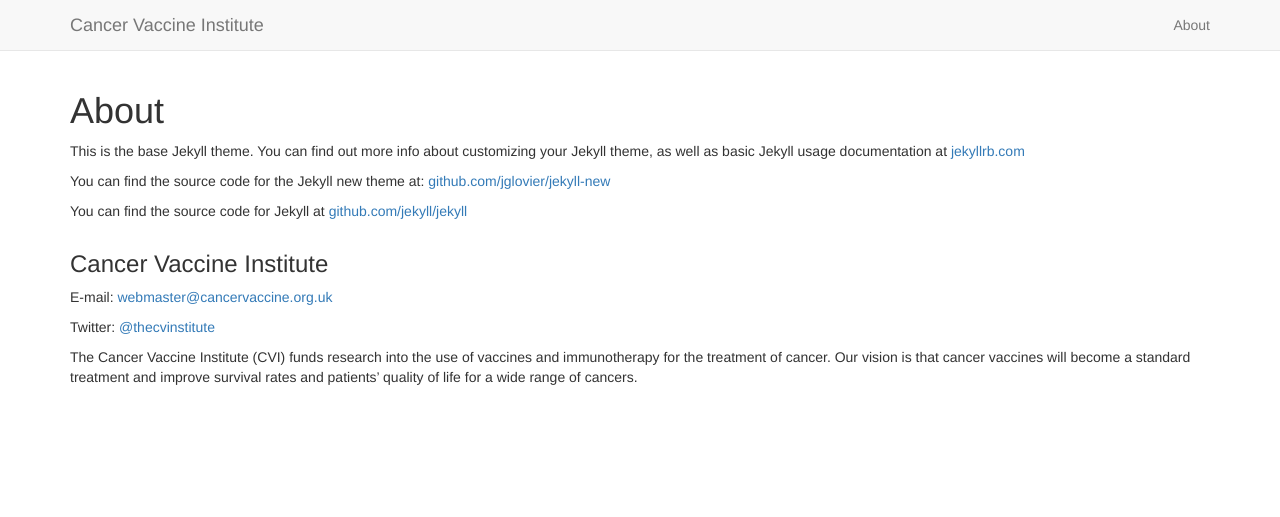
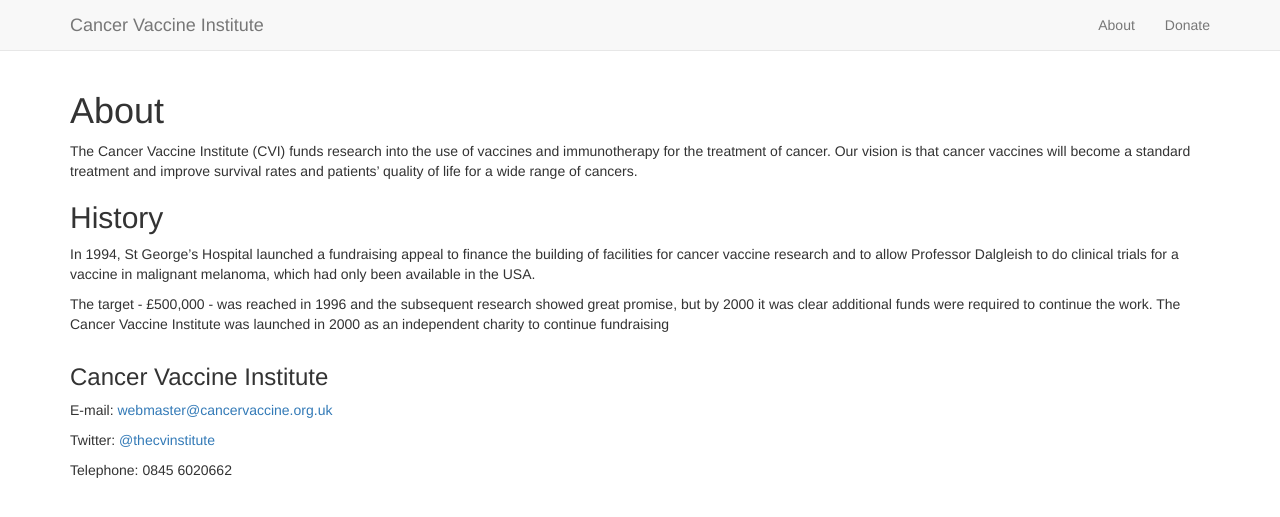
Before and after one commit to CancerVaccine/cancervaccine.github.io, a Jekyll site: the page built from about.md, in a window 1280 px wide. Shown: the top 517 px of the page. Built offline with Jekyll 4.4.1, drawn with Linux system fonts in a browser that asks for light colours; nearby versions of some CDN libraries.

Commit message:
Updated about, donate. Added telephone.

```diff
--- a/_config.yml
+++ b/_config.yml
@@ -9,6 +9,7 @@
 baseurl: "" # the subpath of your site, e.g. /blog/
 url: "http://www.cancervaccine.org.uk/" # the base hostname & protocol for your site
 twitter_username: thecvinstitute
+telephone: 0845 6020662
 
 # Build settings
 markdown: kramdown
--- a/_includes/footer.html
+++ b/_includes/footer.html
@@ -9,7 +9,7 @@
         <p>Twitter: <a href="https://twitter.com/{{ site.twitter_username }}">@{{ site.twitter_username }}</a></p>
         {% endif %}
 
-        <p>{{ site.description }}</p>
+        <p>Telephone: {{ site.telephone }}</p>
       </div>
     </div>
   </div>
--- a/about.md
+++ b/about.md
@@ -2,11 +2,12 @@
 layout: page
 title: About
 permalink: /about/
-categories: navbar
+categories: [navbar]
 ---
 
-This is the base Jekyll theme. You can find out more info about customizing your Jekyll theme, as well as basic Jekyll usage documentation at [jekyllrb.com](http://jekyllrb.com/)
+The Cancer Vaccine Institute (CVI) funds research into the use of vaccines and immunotherapy for the treatment of cancer. Our vision is that cancer vaccines will become a standard treatment and improve survival rates and patients’ quality of life for a wide range of cancers.
 
-You can find the source code for the Jekyll new theme at: [github.com/jglovier/jekyll-new](https://github.com/jglovier/jekyll-new)
+##History
+In 1994, St George's Hospital launched a fundraising appeal to finance the building of facilities for cancer vaccine research and to allow Professor Dalgleish to do clinical trials for a vaccine in malignant melanoma, which had only been available in the USA.
 
-You can find the source code for Jekyll at [github.com/jekyll/jekyll](https://github.com/jekyll/jekyll)
+The target - £500,000 - was reached in 1996 and the subsequent research showed great promise, but by 2000 it was clear additional funds were required to continue the work.  The Cancer Vaccine Institute was launched in 2000 as an independent charity to continue fundraising
--- a/donate/index.html
+++ b/donate/index.html
@@ -1,8 +1,8 @@
 ---
 layout: page
 title: Donate
-permalink: donate/
+permalink: /donate/
+categories: [navbar]
 ---
 
-<h1>Donate</h1>
 <p>Links to donate...</p>
```
